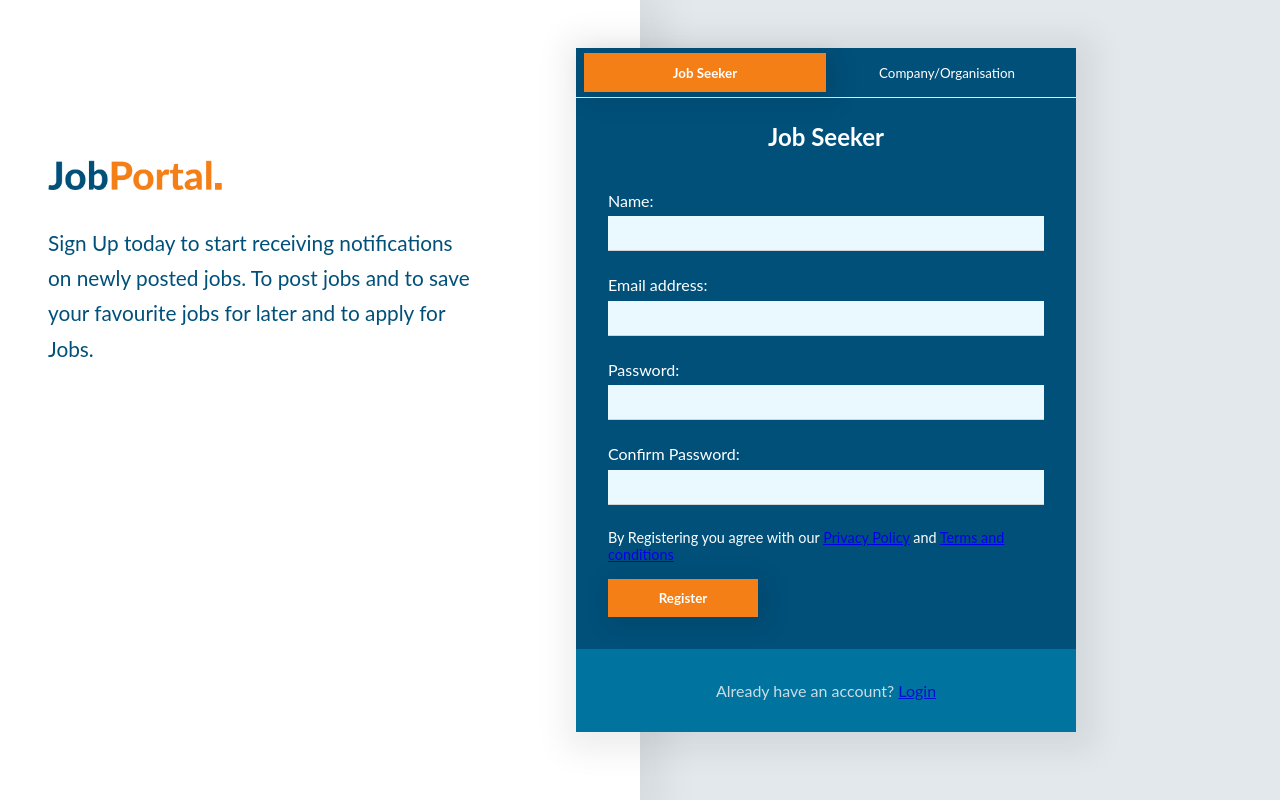
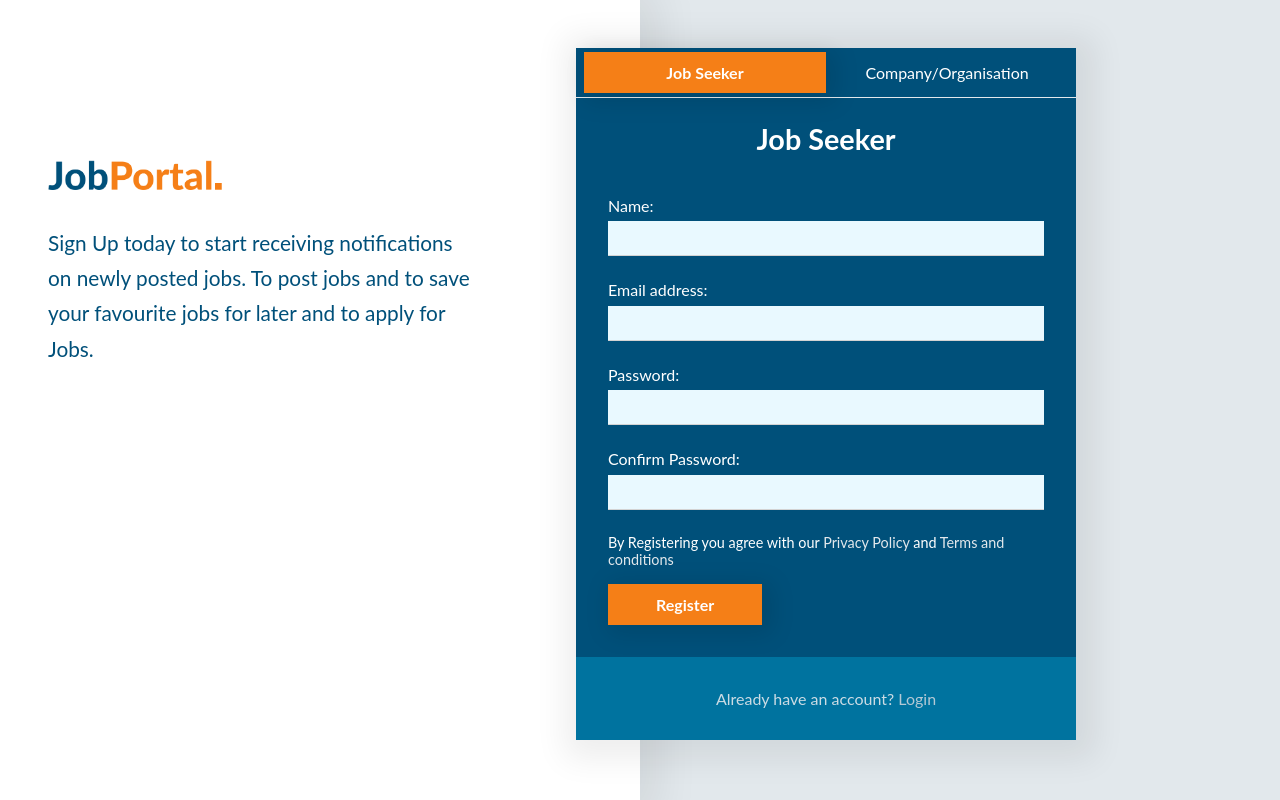
Before and after one commit to nab-in/portal-frontend, a Next.js app: page /register in a window 1280 px wide. Built offline with nearby package versions, Linux system fonts and the light colour scheme.

Commit message:
updated register UI

```diff
--- a/components/register/Company.js
+++ b/components/register/Company.js
@@ -76,8 +76,14 @@ const Company = () => {
             fontSize: ".9rem",
           }}
         >
-          By Registering you agree with our <Link href="/">Privacy Policy</Link>{" "}
-          and <Link href="/">Terms and conditions</Link>
+          By Registering you agree with our{" "}
+          <Link href="/">
+            <a className="dark_bg">Privacy Policy</a>
+          </Link>{" "}
+          and{" "}
+          <Link href="/">
+            <a className="dark_bg">Terms and conditions</a>
+          </Link>
         </p>
         {errors && Object.keys(errors).keys.length > 0 && (
           <p className="alert alert-danger">You have error(s) in your form</p>
--- a/components/register/JobSeeker.js
+++ b/components/register/JobSeeker.js
@@ -76,8 +76,14 @@ const JobSeeker = () => {
             fontSize: ".9rem",
           }}
         >
-          By Registering you agree with our <Link href="/">Privacy Policy</Link>{" "}
-          and <Link href="/">Terms and conditions</Link>
+          By Registering you agree with our{" "}
+          <Link href="/">
+            <a className="dark_bg">Privacy Policy</a>
+          </Link>{" "}
+          and{" "}
+          <Link href="/">
+            <a className="dark_bg">Terms and conditions</a>
+          </Link>
         </p>
         {errors && Object.keys(errors).keys.length > 0 && (
           <p className="alert alert-danger">You have error(s) in your form</p>
--- a/pages/register.js
+++ b/pages/register.js
@@ -35,8 +35,8 @@ const register = () => {
               onClick={selectJobSeeker}
               className={
                 selected === "job-seeker"
-                  ? `btn btn-primary ${styles.btn__primary}`
-                  : `btn`
+                  ? `btn btn-primary ${styles.btn__primary} ${styles.btn}`
+                  : `btn ${styles.btn}`
               }
             >
               Job Seeker
@@ -45,8 +45,8 @@ const register = () => {
               onClick={selectCompany}
               className={
                 selected === "company"
-                  ? `btn btn-primary ${styles.btn__primary}`
-                  : `btn`
+                  ? `btn btn-primary ${styles.btn__primary} ${styles.btn}`
+                  : `btn ${styles.btn}`
               }
             >
               Company/<span>Organisation</span>
@@ -56,7 +56,7 @@ const register = () => {
           <div className={`${styles.extra__stuffs}`}>
             Already have an account?{" "}
             <Link href="/login">
-              <a>Login</a>
+              <a className="dark_bg">Login</a>
             </Link>
           </div>
         </div>
--- a/styles/_colors.sass
+++ b/styles/_colors.sass
@@ -2,6 +2,14 @@
 
 body
     background: $bg
+
+a
+    text-decoration: none
+    color: $primary
+    &.dark_bg
+        color: #E2E8EC
+    &:hover
+        text-decoration: underline
 
 .text-primary
     color: $primary
--- a/styles/globals.sass
+++ b/styles/globals.sass
@@ -11,12 +11,16 @@
     font-family: Lato
 
 @import "./_colors"
+@import "./_variables"
 
 input, textarea, button
     outline: none !important
 
 h1
     font-size: clamp(2rem, 3vw, 1.4rem)
+
+h2
+    font-size: clamp(1.8rem, 3vw, 1.2rem)
 
 .container
     display: flex
@@ -33,6 +37,8 @@ button
     padding: .7rem 3rem
     min-width: 150px
     cursor: pointer
+    font-size: 1rem
+    @include flexCenter
     &.btn-primary
         background: $secondary
         color: white
--- a/styles/register.module.sass
+++ b/styles/register.module.sass
@@ -85,3 +85,11 @@
                 margin: 0
                 width: 100%
                 max-width: 100%
+
+@media screen and ( max-width: 520px )
+    .register
+        .right__column
+            .card
+                .selector
+                    .btn
+                        flex-direction: column
```
